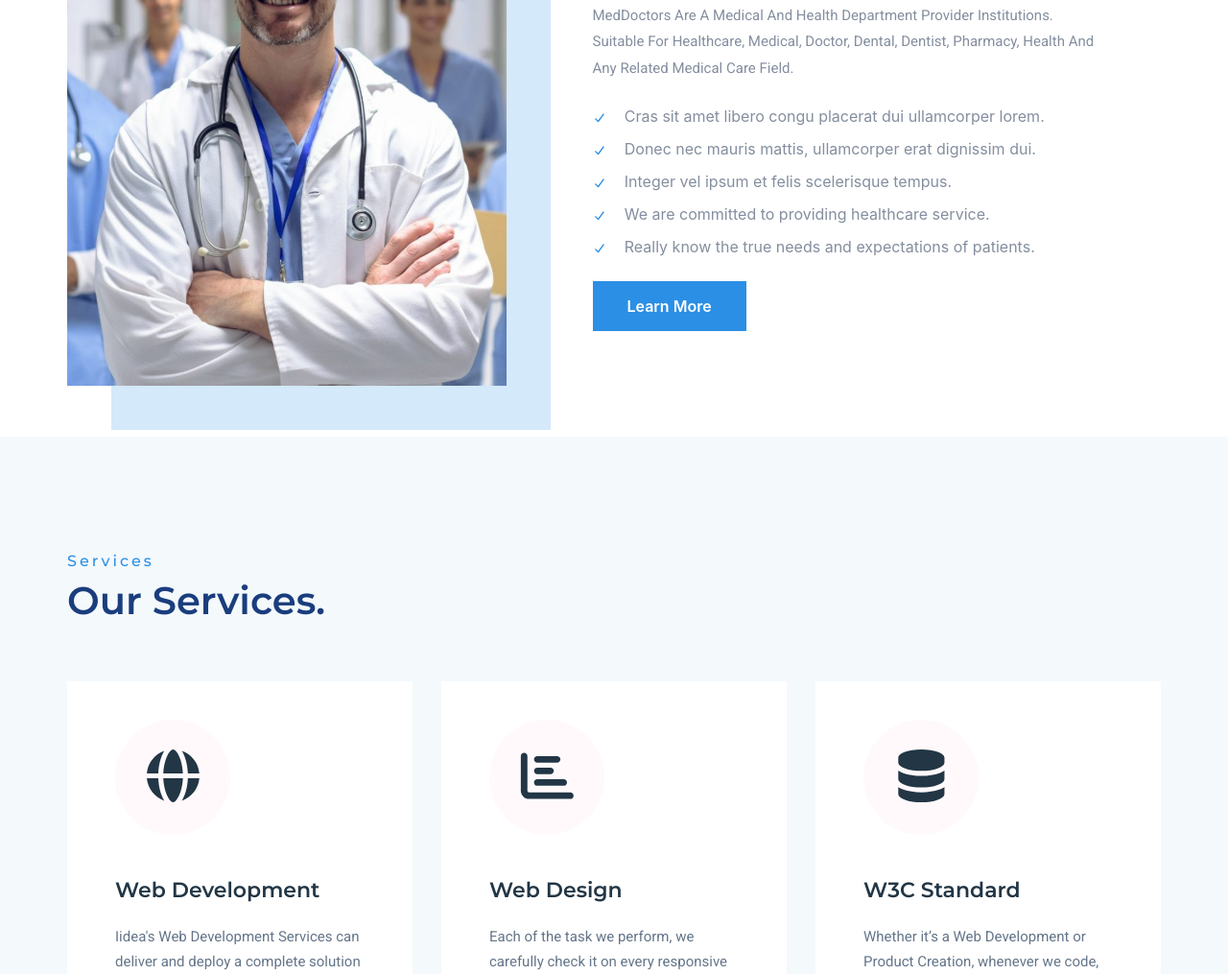
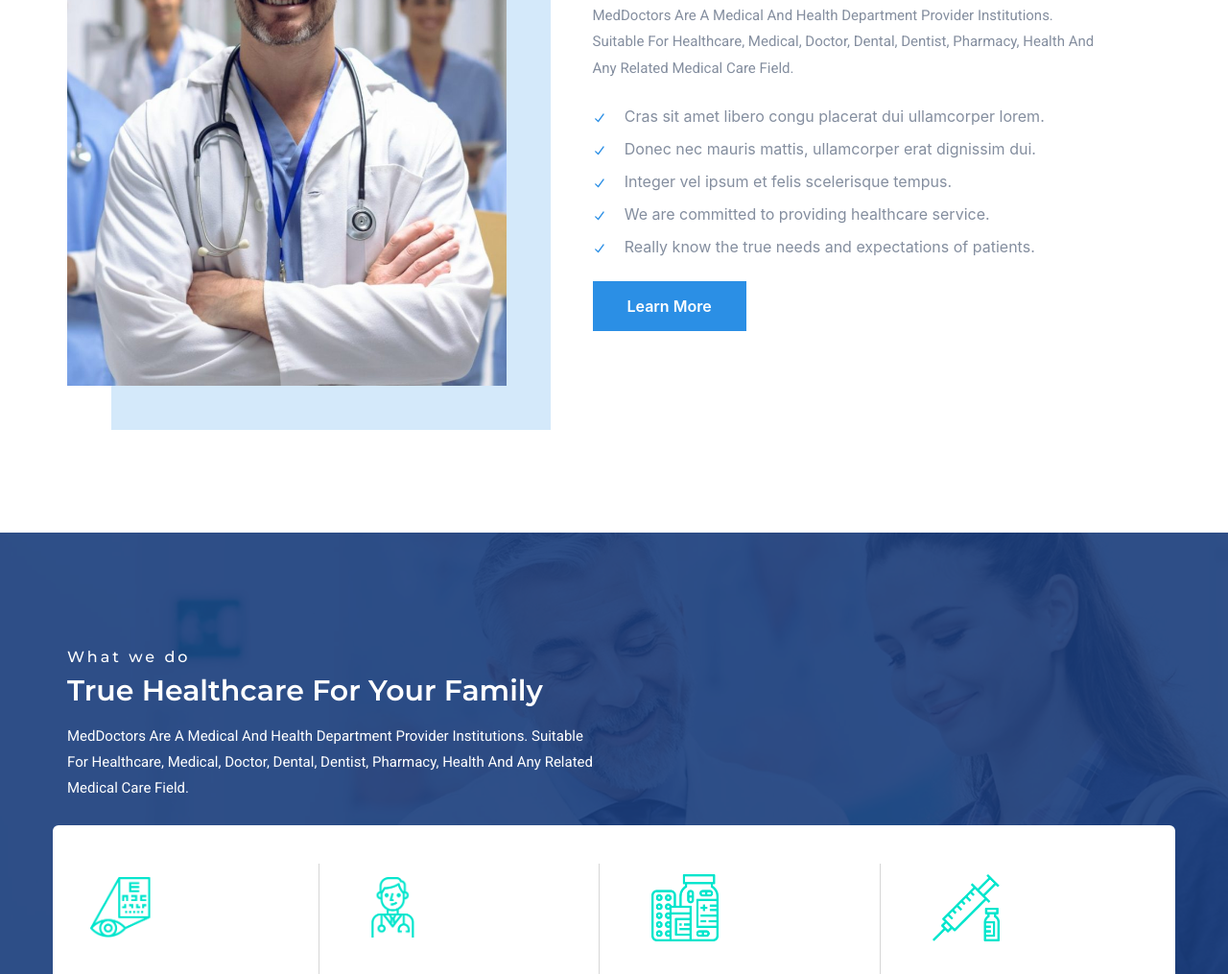
Before and after one commit to RejowanHossain/medicaid, a plain HTML site: page index.html in a window 1280 px wide. Shown: the part 1785-2800 px from the top of the page at 96% size. Drawn offline with Linux system fonts and the light colour scheme.

Commit message:
added service section

```diff
--- a/css/style.css
+++ b/css/style.css
@@ -504,6 +504,7 @@ h5 {
 
 #about {
     padding: 50px 0;
+    margin-bottom: 100px;
 }
 
 .abt-img {
@@ -576,41 +577,76 @@ h5 {
 
 #service {
     padding: 120px 0;
-    background: #f4f9fc;
+    background: url('../img/service-bg.jpg') no-repeat center center;
+    background-size: cover;
+    position: relative;
+    z-index: 1;
+}
+
+#service::before {
+    position: absolute;
+    left: 0;
+    top: 0;
+    content: '';
+    background: #1A3D7D;
+    opacity: .9;
+    height: 100%;
+    width: 100%;
+    z-index: -1;
+}
+
+#service .service-title h5,
+#service .service-title h2 {
+    color: #fff;
+}
+
+.row-bg {
+    background: #fff;
+    border-radius: 6px;
+}
+
+.service-heading p {
+    color: #fff;
 }
 
 .service-box {
     background: #fff;
-    padding: 40px 50px;
-    margin-bottom: 30px;
+    padding: 0px 24px;
+    /* margin-bottom: 30px; */
     transition: .3s linear all;
+    border-right: 1px solid #d6d6d6;
+    margin: 40px 0 40px;
 }
 
-.service-box:hover {
+.service-box.last-box {
+    border-right: none;
+}
+
+
+/* .service-box:hover {
     background-color: rgb(255, 255, 255);
     box-shadow: 0px 16px 32px 0px rgba(196, 203, 255, 0.3);
-}
+} */
 
 .service-icon {
-    margin-bottom: 45px;
+    margin-bottom: 50px;
     display: inline-block;
     text-align: center;
-    margin-bottom: 45px;
     display: inline-block;
     text-align: center;
     font-size: 55px;
-    background: #FFF9FB;
-    border-radius: 50%;
-    width: 120px;
-    height: 120px;
-    line-height: 119px;
-    color: #223645;
+    width: 70px;
+    height: 70px;
+}
+
+.service-icon img {
+    width: 100%;
 }
 
 .service-content h3 {
-    margin-bottom: 22px;
+    margin-bottom: 10px;
     font-size: 22px;
-    color: #223645;
+    color: #1A3D7D;
     transition: .3s linear all;
 }
 
@@ -618,7 +654,7 @@ h5 {
     font-size: 15px;
     font-weight: normal;
     line-height: 26px;
-    color: #647589;
+    color: #848E9F;
     margin-bottom: 15px;
 }
 
--- a/index.html
+++ b/index.html
@@ -286,7 +286,7 @@
             <div class="right-about">
               <div class="abt-title">
                 <h5>About Medicaid</h5>
-                <h2>Whatever Your Health Needs We Are Here to Help<span>.</span> </h2>
+                <h2>Whatever Your Health Needs We Are Here to Help</h2>
               </div>
               <div class="abt-content">
                 <p>MedDoctors Are A Medical And Health Department Provider Institutions. Suitable For Healthcare, Medical, Doctor, Dental, Dentist, Pharmacy, Health And Any Related Medical Care Field.</p>
@@ -333,33 +333,92 @@
     <!-- Service area starts -->
     <section id="service">
       <div class="container">
-        <div class="row justify-content-center">
-          <div class="col-xl-12 col-lg-12">
-            <div class="section-title">
-              <h5>Services</h5>
-              <h1>Our Services<span>.</span></h1>
+        <div class="row ">
+          <div class="col-xl-6 col-lg-6">
+            <div class="abt-title service-title">
+              <h5>What we do</h5>
+              <h2>True Healthcare For Your Family</h2>
+            </div>
+            <div class="abt-content service-heading">
+              <p>MedDoctors Are A Medical And Health Department Provider Institutions. Suitable For Healthcare, Medical, Doctor, Dental, Dentist, Pharmacy, Health And Any Related Medical Care Field.</p>
             </div>
           </div>
         </div>
-        <div class="row">
-          <!-- <div class="col-xl-4 col-lg-4 col-md-6">
+
+        <div class="row row-bg">
+          <div class="col-xl-3 col-lg-3 col-md-6">
             <div class="service-box service-page-two-padding">
               <div class="service-icon">
-                <i class="fas fa-tools"></i>
+                <img src="./img/service-icon-1.png" alt="icon">
               </div>
               <div class="service-body">
                 <div class="service-content service-content-two">
                   <h3>
-                    Software Development
+                    Web Development
                   </h3>
-                  <p>High quality, cost-effective and reliable software development services that match your specific needs, budget and timeframe.
+                  <p>Lorem ipsum dolor sit amet, consectetur adipiscing elit. Duis at est id leo
                   </p>
                 </div>
-                <a class="service-link" href="#" class="serv-link">Read More</a>
+                <!-- <a class="service-link" href="#" class="serv-link">Read More</a> -->
               </div>
             </div>
-          </div> -->
-          <div class="col-xl-4 col-lg-4 col-md-6">
+          </div>
+          <div class="col-xl-3 col-lg-3 col-md-6">
+            <div class="service-box service-page-two-padding">
+              <div class="service-icon">
+                <img src="./img/service-icon-2.png" alt="icon">
+              </div>
+              <div class="service-body">
+                <div class="service-content service-content-two">
+                  <h3>
+                    Web Design
+                  </h3>
+                  <p>Lorem ipsum dolor sit amet, consectetur adipiscing elit. Duis at est id leo
+                  </p>
+                </div>
+              </div>
+            </div>
+          </div>
+          <div class="col-xl-3 col-lg-3 col-md-6">
+            <div class="service-box service-page-two-padding">
+              <div class="service-icon">
+                <img src="./img/service-icon-3.png" alt="icon">
+              </div>
+              <div class="service-body">
+                <div class="service-content service-content-two">
+                  <h3>
+                    W3C Standard
+                  </h3>
+                  <p>Lorem ipsum dolor sit amet, consectetur adipiscing elit. Duis at est id leo</p>
+                </div>
+              </div>
+            </div>
+          </div>
+          <div class="col-xl-3 col-lg-3 col-md-6">
+            <div class="service-box service-page-two-padding last-box">
+              <div class="service-icon">
+                <img src="./img/service-icon-4.png" alt="icon">
+              </div>
+              <div class="service-body ">
+                <div class="service-content service-content-two">
+                  <h3>
+                    W3C Standard
+                  </h3>
+                  <p>Lorem ipsum dolor sit amet, consectetur adipiscing elit. Duis at est id leo</p>
+                </div>
+              </div>
+            </div>
+          </div>
+        </div>
+      </div>
+    </section>
+    <!-- Service area ends -->
+
+    <!-- service blocks starts-->
+    <!-- <div class="service-blocks">
+      <div class="container">
+        <div class="row row-bg">
+          <div class="col-xl-3 col-lg-3 col-md-6">
             <div class="service-box service-page-two-padding">
               <div class="service-icon">
                 <i class="fas fa-globe"></i>
@@ -376,7 +435,7 @@
               </div>
             </div>
           </div>
-          <div class="col-xl-4 col-lg-4 col-md-6">
+          <div class="col-xl-3 col-lg-3 col-md-6">
             <div class="service-box service-page-two-padding">
               <div class="service-icon">
                 <i class="fas fa-chart-bar"></i>
@@ -393,8 +452,7 @@
               </div>
             </div>
           </div>
-
-          <div class="col-xl-4 col-lg-4 col-md-6">
+          <div class="col-xl-3 col-lg-3 col-md-6">
             <div class="service-box service-page-two-padding">
               <div class="service-icon">
                 <i class="fas fa-database"></i>
@@ -411,44 +469,27 @@
               </div>
             </div>
           </div>
-          <!-- <div class="col-xl-4 col-lg-4 col-md-6">
+          <div class="col-xl-3 col-lg-3 col-md-6">
             <div class="service-box service-page-two-padding">
               <div class="service-icon">
-                <i class="fas fa-layer-group"></i>
+                <i class="fas fa-database"></i>
               </div>
               <div class="service-body">
                 <div class="service-content service-content-two">
                   <h3>
-                    UI/UX Design
+                    W3C Standard
                   </h3>
-                  <p>Client-focused, creating user and customer experiences designed to have engaging user interfaces
+                  <p>Whether it’s a Web Development or Product Creation, whenever we code, be sure that our coding is always W3C Standard.
                   </p>
                 </div>
                 <a class="service-link" href="#" class="serv-link">Read More</a>
               </div>
             </div>
-          </div> -->
-          <!-- <div class="col-xl-4 col-lg-4 col-md-6">
-            <div class="service-box service-page-two-padding">
-              <div class="service-icon">
-                <i class="fas fa-mobile"></i>
-              </div>
-              <div class="service-body">
-                <div class="service-content service-content-two">
-                  <h3>
-                    App Development
-                  </h3>
-                  <p>Full-cycle mobile app development services. This includes design and development of mobile application.
-                  </p>
-                </div>
-                <a class="service-link" href="#" class="serv-link">Read More</a>
-              </div>
-            </div>
-          </div> -->
+          </div>
         </div>
       </div>
-    </section>
-    <!-- Service area ends -->
+    </div> -->
+    <!-- service blocks ends -->
 
     <!-- portfolio starts -->
     <section id="portfolio">
```
Also changed, not shown: img/service-bg.jpg (added), img/service-doc-2.png (added), img/service-doc.png (added), img/service-icon-1.png (added), img/service-icon-2.png (added), img/service-icon-3.png (added), img/service-icon-4.png (added), img/web_design.png (deleted), img/web_design2.png (deleted), img/web_design3.png (deleted), img/web_development.png (deleted), 1 other file.
